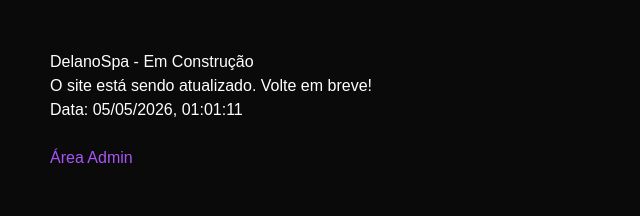
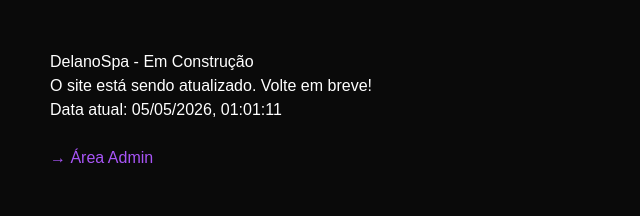
Before and after one commit to luizdanrle/delanospa, a Next.js app: page / in a window 1280 px wide. Shown: the top 216 px of the page, without its empty margins (0-640 px from the left). Built offline with nearby package versions, Linux system fonts and the light colour scheme.

Commit message:
Fix: Atualizar página temporária com estrutura HTML completa

```diff
--- a/src/app/page.tsx
+++ b/src/app/page.tsx
@@ -1,11 +1,16 @@
+// Página temporária - atualização em andamento
 export default function Home() {
   return (
-    <div style={{ padding: 50, fontFamily: 'Arial', background: '#0a0a0a', color: '#fff', minHeight: '100vh' }}>
-      <h1>DelanoSpa - Em Construção</h1>
-      <p>O site está sendo atualizado. Volte em breve!</p>
-      <p>Data: {new Date().toLocaleString('pt-PT')}</p>
-      <br/>
-      <a href="/admin/login" style={{ color: '#a855f7' }}>Área Admin</a>
-    </div>
+    <html>
+      <body style={{ margin: 0, padding: 0 }}>
+        <div style={{ padding: 50, fontFamily: 'Arial, sans-serif', background: '#0a0a0a', color: '#fff', minHeight: '100vh' }}>
+          <h1>DelanoSpa - Em Construção</h1>
+          <p>O site está sendo atualizado. Volte em breve!</p>
+          <p>Data atual: {new Date().toLocaleString('pt-PT')}</p>
+          <br/>
+          <a href="/admin/login" style={{ color: '#a855f7', textDecoration: 'none' }}>→ Área Admin</a>
+        </div>
+      </body>
+    </html>
   )
 }
```
